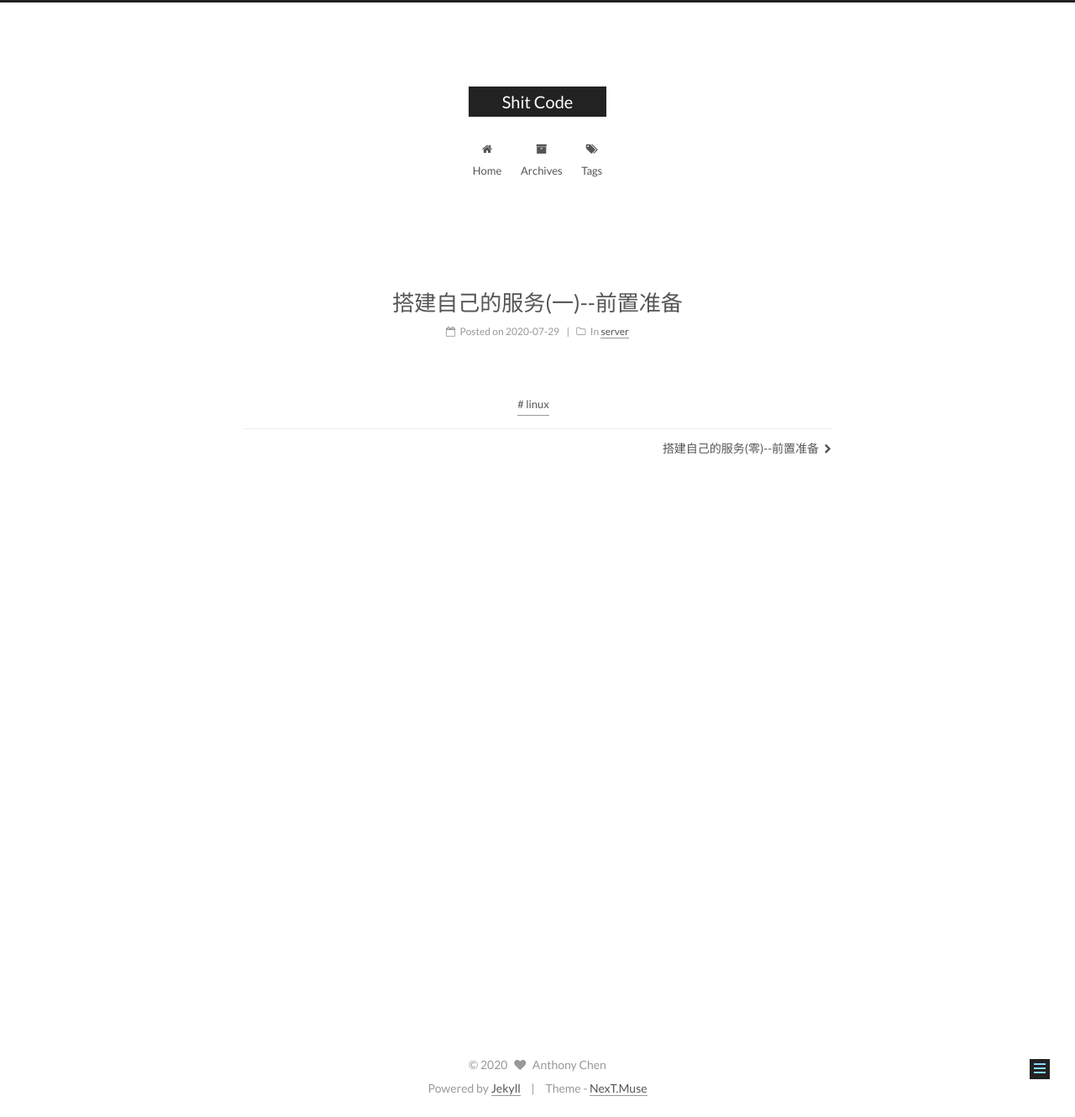
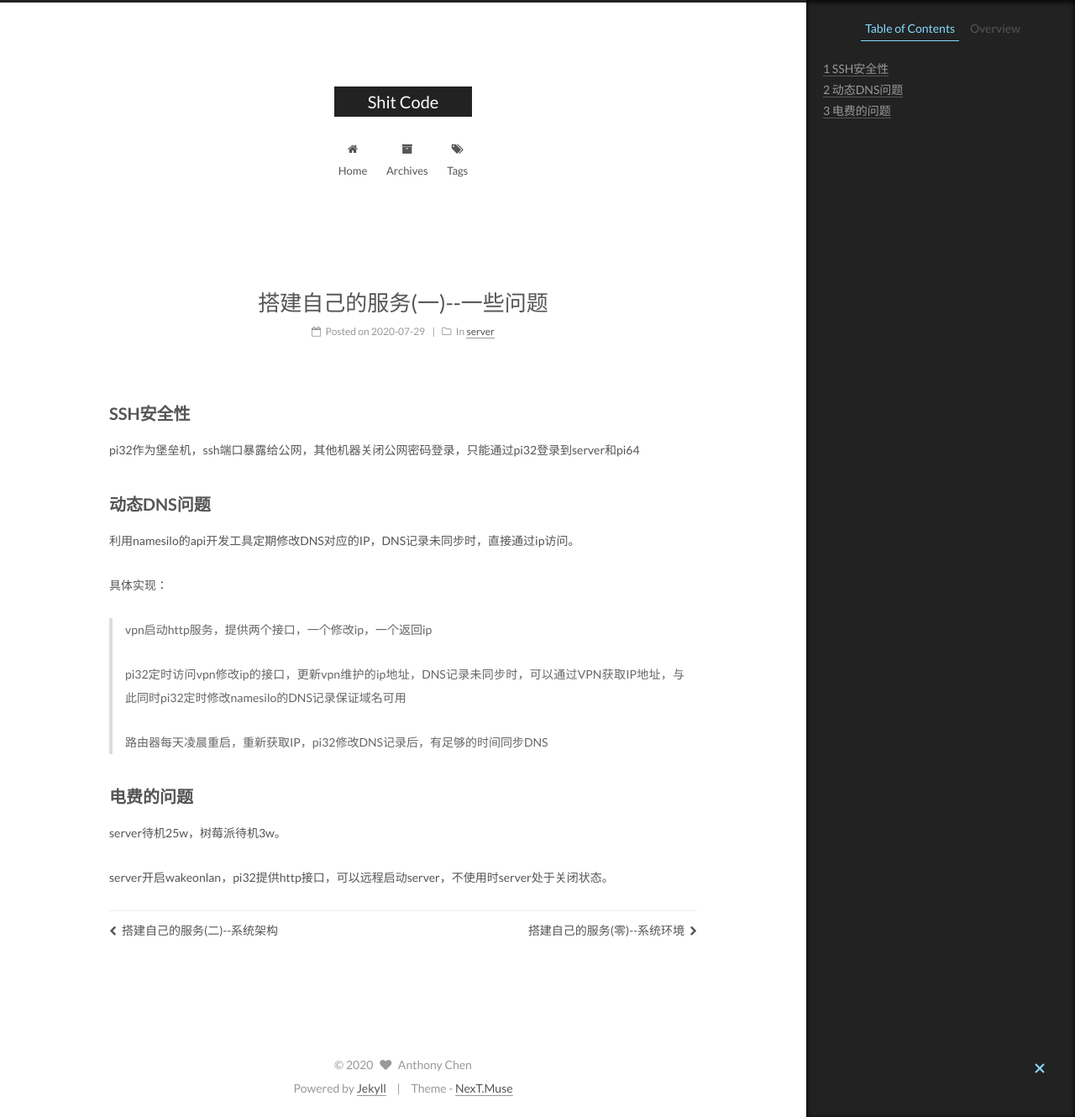
Before and after one commit to cdistc/cdistc.github.io, a Jekyll site: the page built from _posts/2020-07-29-server001.md, in a window 1280 px wide and 1330 px high. Shown: the whole window at 84% size. Built offline with Jekyll 4.4.1, drawn with Linux system fonts in a browser that asks for light colours.

````diff
--- a/_posts/2020-07-29-server000.md
+++ b/_posts/2020-07-29-server000.md
@@ -1,17 +1,15 @@
 ---
 type: post
-title: 搭建自己的服务(零)--前置准备
+title: 搭建自己的服务(零)--系统环境
 date: 2020-07-29 15:22:00
 categories: [server]
 tags: [linux]
-description: 开工的前置准备
+description: 配置系统环境
 ---
-
-## 环境搭建
 
 选择Ubuntu 20.04作为服务器操作系统
 
-### 机器配置
+## 机器配置
 
 **台式机**: server
 
@@ -26,13 +24,13 @@ description: 开工的前置准备
 **VPN**: vpn
 
 
-### 修改hostname
+## 修改hostname
 
 ```sh
 $ sudo hostnamectl set-hostname ${hostname}
 ```
 
-### 配置防火墙
+## 配置防火墙
 
 ```sh
 # 打开防火墙
@@ -45,7 +43,7 @@ $ sudo ufw default deny
 $ sudo ufw reload
 ```
 
-### 创建用户
+## 创建用户
 
 ```sh
 # 添加普通用户 -m创建主目录 -s指定登录shell -g指定用户组
@@ -60,7 +58,7 @@ $ useradd ${username} -m -s /usr/sbin/nologin -d /home/${username}
 $ sudo passwd ${username}
 ```
 
-### 配置ssh
+## 配置ssh
 
 修改`/etc/ssh/sshd_config`
 
@@ -82,7 +80,7 @@ PasswordAuthentication yes
 $ sudo systemctl restart sshd.service
 ```
 
-### 添加开机启动项
+## 添加开机启动项
 添加`/etc/systemd/system/rc.local.service`
 
 ```
--- a/_posts/2020-07-29-server001.md
+++ b/_posts/2020-07-29-server001.md
@@ -1,9 +1,30 @@
 ---
 type: post
-title: 搭建自己的服务(一)--前置准备
+title: 搭建自己的服务(一)--一些问题
 date: 2020-07-29 15:22:00
 categories: [server]
-tags: [linux]
-description: 整体系统架构
+tags:
+description: 动态DNS的问题，SSH安全性问题，电费问题
 
 ---
+
+
+## SSH安全性
+pi32作为堡垒机，ssh端口暴露给公网，其他机器关闭公网密码登录，只能通过pi32登录到server和pi64
+
+## 动态DNS问题
+利用namesilo的api开发工具定期修改DNS对应的IP，DNS记录未同步时，直接通过ip访问。
+
+具体实现：
+
+> vpn启动http服务，提供两个接口，一个修改ip，一个返回ip
+>
+> pi32定时访问vpn修改ip的接口，更新vpn维护的ip地址，DNS记录未同步时，可以通过VPN获取IP地址，与此同时pi32定时修改namesilo的DNS记录保证域名可用
+>
+> 路由器每天凌晨重启，重新获取IP，pi32修改DNS记录后，有足够的时间同步DNS
+
+## 电费的问题
+
+server待机25w，树莓派待机3w。
+
+server开启wakeonlan，pi32提供http接口，可以远程启动server，不使用时server处于关闭状态。
--- /dev/null
+++ b/_posts/2020-07-29-server002.md
@@ -0,0 +1,9 @@
+---
+type: post
+title: 搭建自己的服务(二)--系统架构
+date: 2020-07-29 15:22:00
+categories: [server]
+tags: [architecture]
+description: 整体系统架构
+
+---
````
Also changed, not shown: other parts of _posts/2020-07-29-server000.md (+1 -21 lines).
